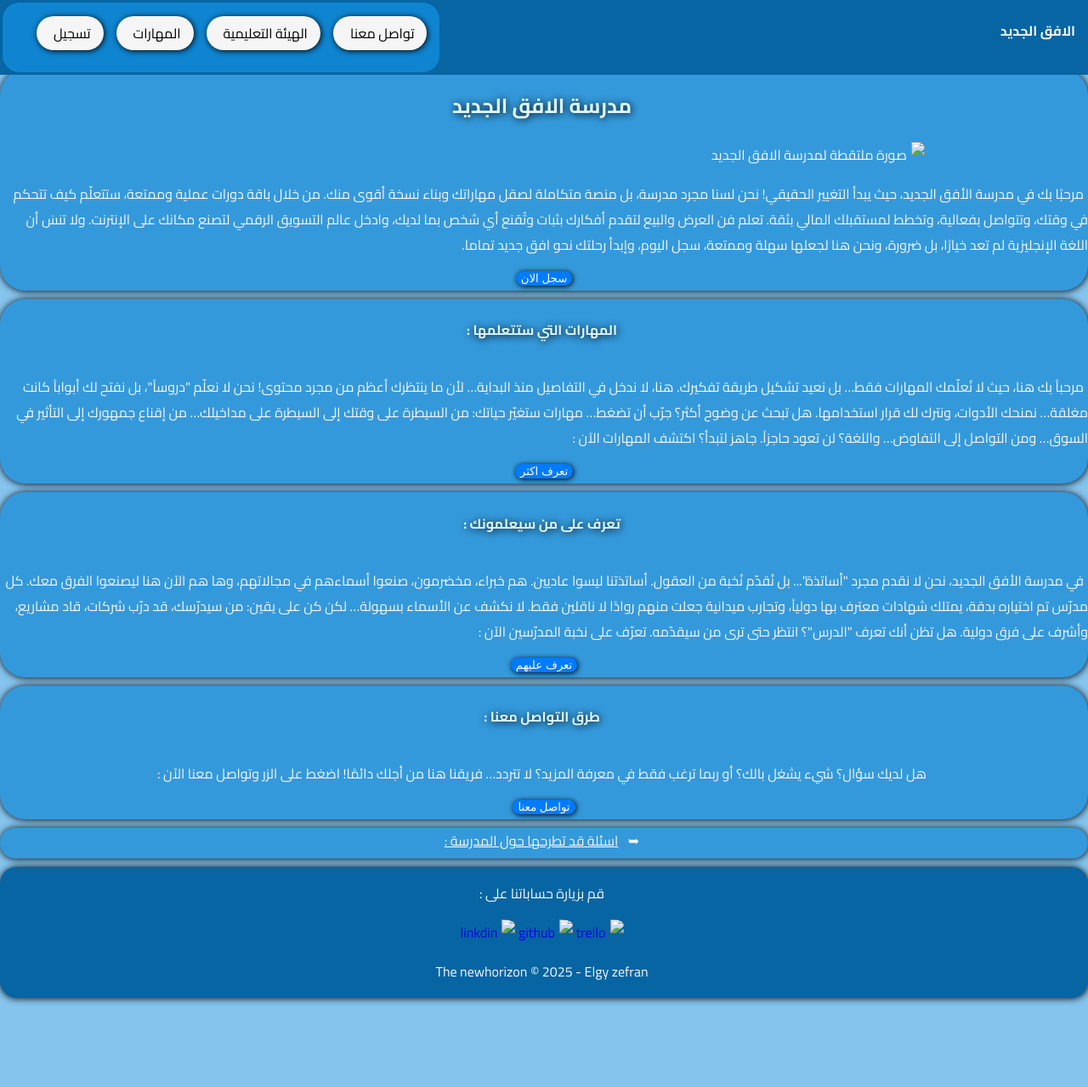
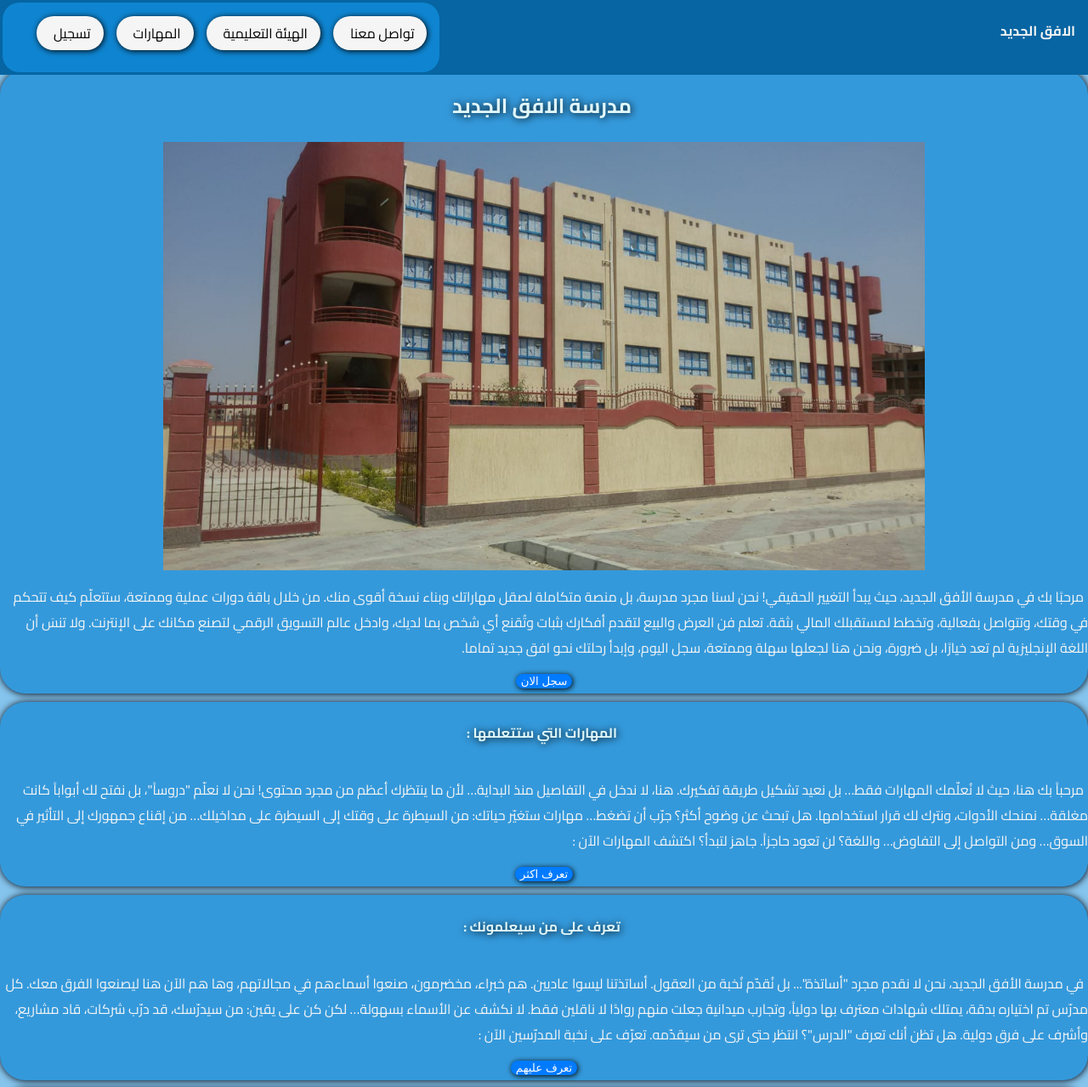
Before and after one commit to antyscript/Firstrepo, a plain HTML site: page Index.html in a window 1280 px wide. Shown: the top 1279 px of the page at 85% size. Before the commit the page ends 1174 px from the top, so only its background shows below. Drawn offline with Linux system fonts and the light colour scheme.

Commit message:
Update Index.html

```diff
--- a/Index.html
+++ b/Index.html
@@ -54,7 +54,7 @@ details summary{
   <header>
     <h4>الافق الجديد</h4>
     <div class="out">
-      <label for="menu"><img src="pic/menuic.png" alt="〣"></label>
+      <label for="menu"><img src="pics/menuic.png" alt="〣"></label>
       <input type="checkbox" id="menu">
     <nav>
       <ul>
@@ -72,7 +72,7 @@ details summary{
     <h1>
       مدرسة الافق الجديد
     </h1>
-    <img src="pic/school.jpeg" alt="صورة ملتقطة لمدرسة الافق الجديد">
+    <img src="pics/school.jpeg" alt="صورة ملتقطة لمدرسة الافق الجديد">
     <p>
       مرحبًا بك في مدرسة الأفق الجديد، حيث يبدأ التغيير الحقيقي!
 نحن لسنا مجرد مدرسة، بل منصة متكاملة لصقل مهاراتك وبناء نسخة أقوى منك. من خلال باقة دورات عملية وممتعة، ستتعلّم كيف تتحكم في وقتك، وتتواصل بفعالية، وتخطط لمستقبلك المالي بثقة.
@@ -153,11 +153,11 @@ details summary{
   <footer>
     <p>قم بزيارة حساباتنا على :</p>
     <div class="icons">
-      <a href="https://trello.com" target="_blank"><img src="pic/trelloic.png" alt="trello"></a>
-      <a href="https://github.com/elgyzefran" target="_blank"><img src="pic/githubic.png" alt="github"></a>
-      <a href="https://linkedin.com" target="_blank"><img src="pic/linkd.png" alt="linkdin"></a>
+      <a href="https://trello.com" target="_blank"><img src="pics/trelloic.png" alt="trello"></a>
+      <a href="https://github.com/antyscript" target="_blank"><img src="pics/githubic.png" alt="github"></a>
+      <a href="https://linkedin.com" target="_blank"><img src="pics/linkd.png" alt="linkdin"></a>
     </div>
-    <p>The newhorizon &copy; 2025 - Elgy zefran</p>
+    <p>The newhorizon &copy; 2025 - Antyscript</p>
   </footer>
 </body>
 </html>
```
